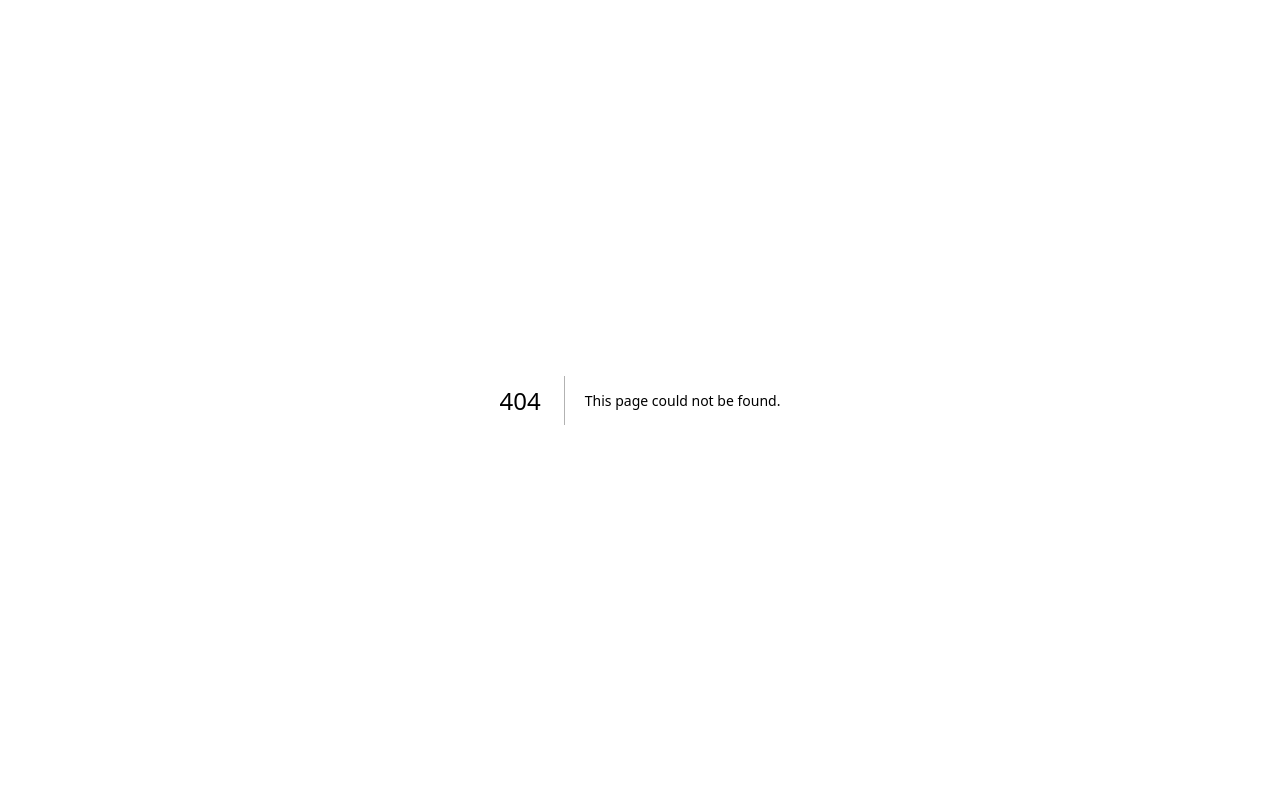
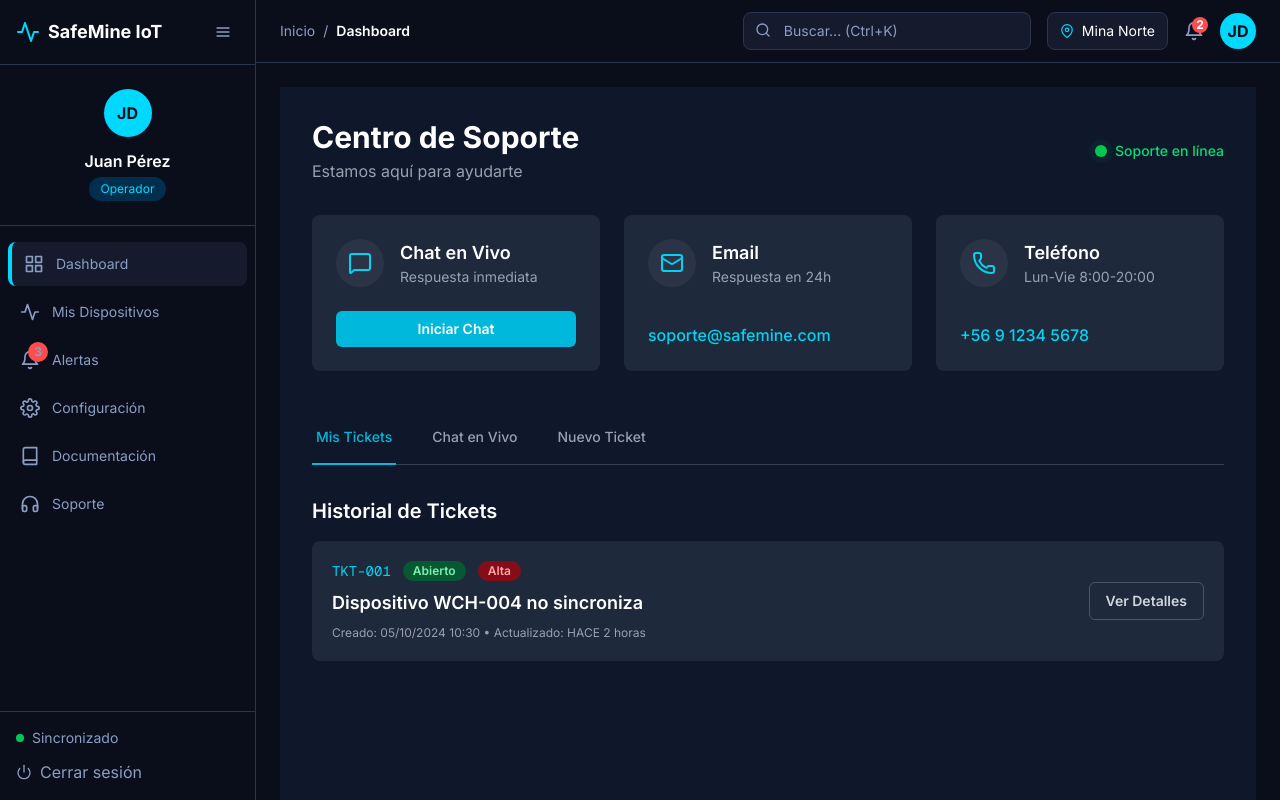
Before and after one commit to YordanDeVp/reloj_de_gases_toxicos-Frontend, a Next.js app: page /soporte in a window 1280 px wide. Before the commit this address had no page. Built offline with nearby package versions, Linux system fonts and the light colour scheme.

Commit message:
Add soporte folder & components

```diff
--- /dev/null
+++ b/src/app/soporte/layout.jsx
@@ -0,0 +1,15 @@
+import Sidebar from "@/components/Sidebar";
+import Topbar from "@/components/Topbar";
+
+
+export default function SupportLayout({ children }){
+return (
+<div className="flex h-screen bg-[#0A0E1A] text-white">
+<Sidebar />
+<div className="flex-1 flex flex-col overflow-hidden">
+<Topbar />
+<main className="flex-1 overflow-auto p-6">{children}</main>
+</div>
+</div>
+)
+}
--- /dev/null
+++ b/src/app/soporte/page.jsx
@@ -0,0 +1,41 @@
+// app/page.jsx
+import { MessageSquare, Mail, Phone } from "lucide-react";
+import SupportHeader from "../../components/support/support-header";
+import ContactCard from "../../components/support/contact-card";
+import TicketHistory from "../../components/support/ticket-history"
+
+export default function SupportPage() {
+  return (
+    <div className="min-h-screen p-8 bg-[#0F172A]">
+      <div className="max-w-7xl mx-auto">
+        <SupportHeader />
+
+        {/* Sección de Contacto */}
+        <div className="grid grid-cols-1 md:grid-cols-3 gap-6 my-8">
+          <ContactCard
+            icon={<MessageSquare className="w-6 h-6 text-cyan-400" />}
+            title="Chat en Vivo"
+            description="Respuesta inmediata"
+            actionText="Iniciar Chat"
+            actionType="primary"
+          />
+          <ContactCard
+            icon={<Mail className="w-6 h-6 text-cyan-400" />}
+            title="Email"
+            description="Respuesta en 24h"
+            contactInfo="soporte@safemine.com"
+          />
+          <ContactCard
+            icon={<Phone className="w-6 h-6 text-cyan-400" />}
+            title="Teléfono"
+            description="Lun-Vie 8:00-20:00"
+            contactInfo="+56 9 1234 5678"
+          />
+        </div>
+
+        {/* Historial de Tickets */}
+        <TicketHistory />
+      </div>
+    </div>
+  );
+}
--- /dev/null
+++ b/src/components/support/contact-card.jsx
@@ -0,0 +1,29 @@
+// app/components/support/contact-card.jsx
+import React from 'react';
+import { Button } from './ui/button';
+
+const ContactCard = ({ icon, title, description, actionText, contactInfo, actionType }) => {
+  return (
+    <div className="bg-[#1E293B] p-6 rounded-lg flex flex-col justify-between h-full">
+      <div className="flex items-start space-x-4">
+        <div className="bg-gray-700/50 p-3 rounded-full">{icon}</div>
+        <div>
+          <h3 className="font-semibold text-lg">{title}</h3>
+          <p className="text-gray-400 text-sm">{description}</p>
+        </div>
+      </div>
+      <div className="mt-6">
+        {actionText && actionType === 'primary' && (
+          <Button className="w-full bg-cyan-500 hover:bg-cyan-600 text-white font-bold">
+            {actionText}
+          </Button>
+        )}
+        {contactInfo && (
+          <p className="text-cyan-400 font-medium text-center md:text-left">{contactInfo}</p>
+        )}
+      </div>
+    </div>
+  );
+};
+
+export default ContactCard;
--- /dev/null
+++ b/src/components/support/support-header.jsx
@@ -0,0 +1,22 @@
+// app/components/support/support-header.jsx
+import React from 'react';
+
+const SupportHeader = () => {
+  return (
+    <header className="flex justify-between items-center">
+      <div>
+        <h1 className="text-3xl font-bold text-white">Centro de Soporte</h1>
+        <p className="text-gray-400 mt-1">Estamos aquí para ayudarte</p>
+      </div>
+      <div className="flex items-center space-x-2">
+        <span className="relative flex h-3 w-3">
+          <span className="animate-ping absolute inline-flex h-full w-full rounded-full bg-green-400 opacity-75"></span>
+          <span className="relative inline-flex rounded-full h-3 w-3 bg-green-500"></span>
+        </span>
+        <span className="text-sm text-green-400 font-medium">Soporte en línea</span>
+      </div>
+    </header>
+  );
+};
+
+export default SupportHeader;
--- /dev/null
+++ b/src/components/support/ticket-history.jsx
@@ -0,0 +1,64 @@
+// app/components/support/ticket-history.jsx
+'use client';
+
+import React, { useState } from 'react';
+import TicketItem from './ticket-item';
+
+const TABS = ['Mis Tickets', 'Chat en Vivo', 'Nuevo Ticket'];
+
+const TicketHistory = () => {
+  const [activeTab, setActiveTab] = useState('Mis Tickets');
+
+  // Datos de ejemplo
+  const tickets = [
+    {
+      id: 'TKT-001',
+      status: 'Abierto',
+      priority: 'Alta',
+      title: 'Dispositivo WCH-004 no sincroniza',
+      createdAt: '05/10/2024 10:30',
+      updatedAt: 'HACE 2 horas',
+    },
+    // ... puedes agregar más tickets aquí
+  ];
+
+  return (
+    <div className="mt-10">
+      {/* Pestañas de Navegación */}
+      <div className="border-b border-gray-700">
+        <nav className="-mb-px flex space-x-8" aria-label="Tabs">
+          {TABS.map((tab) => (
+            <button
+              key={tab}
+              onClick={() => setActiveTab(tab)}
+              className={`${
+                activeTab === tab
+                  ? 'border-cyan-500 text-cyan-500'
+                  : 'border-transparent text-gray-400 hover:text-gray-200 hover:border-gray-500'
+              } whitespace-nowrap py-4 px-1 border-b-2 font-medium text-sm transition-colors`}
+            >
+              {tab}
+            </button>
+          ))}
+        </nav>
+      </div>
+
+      {/* Contenido de la Pestaña */}
+      <div className="mt-8">
+        {activeTab === 'Mis Tickets' && (
+          <div>
+            <h2 className="text-xl font-semibold mb-4">Historial de Tickets</h2>
+            <div className="space-y-4">
+              {tickets.map((ticket) => (
+                <TicketItem key={ticket.id} ticket={ticket} />
+              ))}
+            </div>
+          </div>
+        )}
+        {/* Aquí puedes agregar el contenido para las otras pestañas */}
+      </div>
+    </div>
+  );
+};
+
+export default TicketHistory;
--- /dev/null
+++ b/src/components/support/ticket-item.jsx
@@ -0,0 +1,25 @@
+// app/components/support/ticket-item.jsx
+import React from 'react';
+import { Badge } from './ui/badge';
+import { Button } from './ui/button';
+
+const TicketItem = ({ ticket }) => {
+  return (
+    <div className="bg-[#1E293B] p-5 rounded-lg flex flex-wrap items-center justify-between gap-4">
+      <div className="flex-grow">
+        <div className="flex items-center gap-3 mb-2">
+          <span className="font-mono text-sm text-cyan-400">{ticket.id}</span>
+          <Badge variant={ticket.status === 'Abierto' ? 'success' : 'default'}>{ticket.status}</Badge>
+          <Badge variant={ticket.priority === 'Alta' ? 'danger' : 'default'}>{ticket.priority}</Badge>
+        </div>
+        <h3 className="font-semibold text-lg text-white">{ticket.title}</h3>
+        <p className="text-xs text-gray-400 mt-2">
+          Creado: {ticket.createdAt} &bull; Actualizado: {ticket.updatedAt}
+        </p>
+      </div>
+      <Button variant="outline">Ver Detalles</Button>
+    </div>
+  );
+};
+
+export default TicketItem;
--- /dev/null
+++ b/src/components/support/ui/badge.jsx
@@ -0,0 +1,17 @@
+// app/components/ui/badge.jsx
+import React from 'react';
+
+export const Badge = ({ className, variant = 'default', ...props }) => {
+  const variantClasses = {
+    default: "bg-gray-600 text-gray-200",
+    success: "bg-green-800/80 text-green-300",
+    danger: "bg-red-800/80 text-red-300",
+  };
+
+  return (
+    <div
+      className={`inline-block px-2.5 py-0.5 rounded-full text-xs font-semibold ${variantClasses[variant]} ${className}`}
+      {...props}
+    />
+  );
+};
--- /dev/null
+++ b/src/components/support/ui/button.jsx
@@ -0,0 +1,15 @@
+// app/components/ui/button.jsx
+import React from 'react';
+
+export const Button = ({ className, variant = 'primary', ...props }) => {
+  const baseClasses = "px-4 py-2 rounded-md font-semibold text-sm transition-colors focus:outline-none focus:ring-2 focus:ring-offset-2 focus:ring-offset-gray-900";
+
+  const variantClasses = {
+    primary: "bg-cyan-500 text-white hover:bg-cyan-600 focus:ring-cyan-500",
+    outline: "bg-transparent border border-gray-600 text-gray-300 hover:bg-gray-700 focus:ring-gray-500"
+  };
+
+  return (
+    <button className={`${baseClasses} ${variantClasses[variant]} ${className}`} {...props} />
+  );
+};
```
